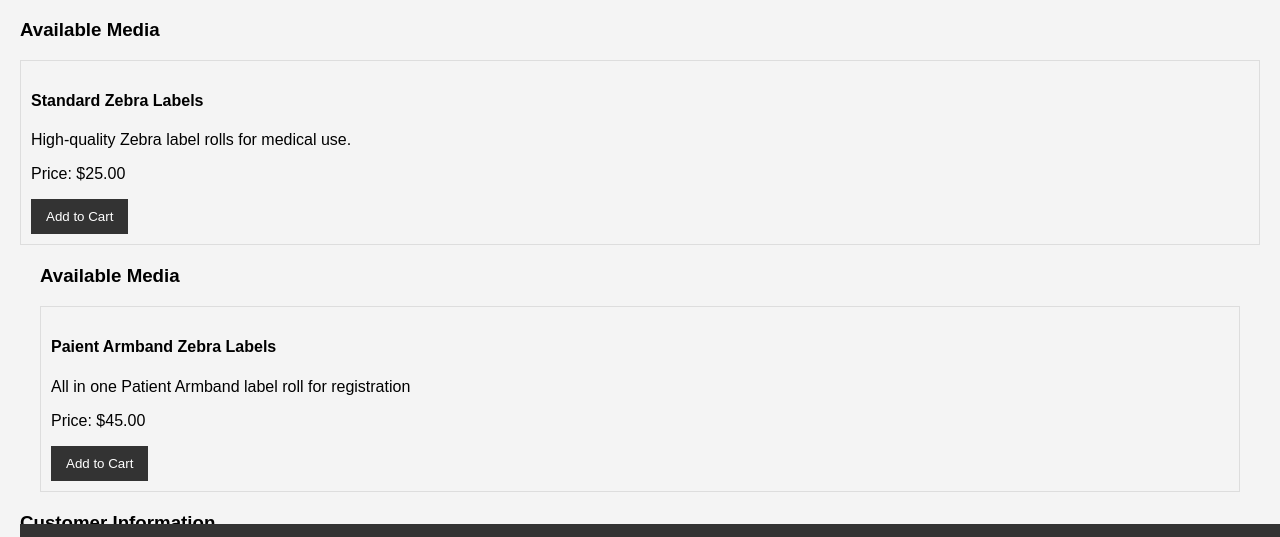
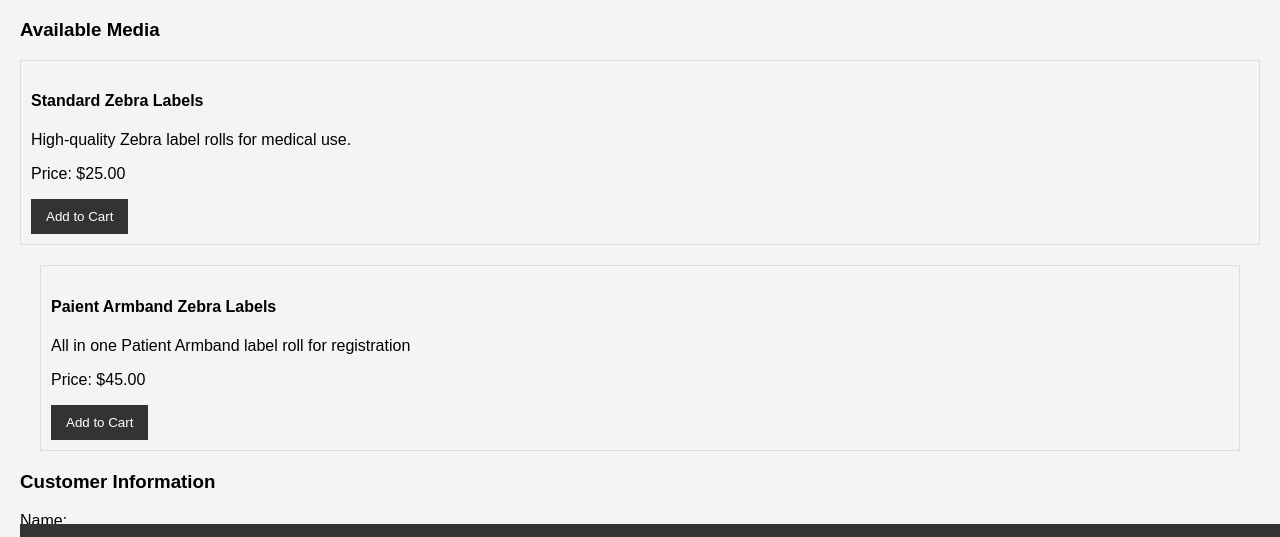
Before and after one commit to swharper2306/bradfields-storefront, a plain HTML site: page index.html in a window 1280 px wide. Shown: the part 206-743 px from the top of the page. Drawn offline with Linux system fonts and the light colour scheme.

Commit message:
Update index.html

```diff
--- a/index.html
+++ b/index.html
@@ -26,7 +26,6 @@
 
       <!-- Add more products as needed -->
       <section id="products">
-    <h3>Available Media</h3>
     <div class="product-list">
       <!-- Example Product -->
       <div class="product">
```
